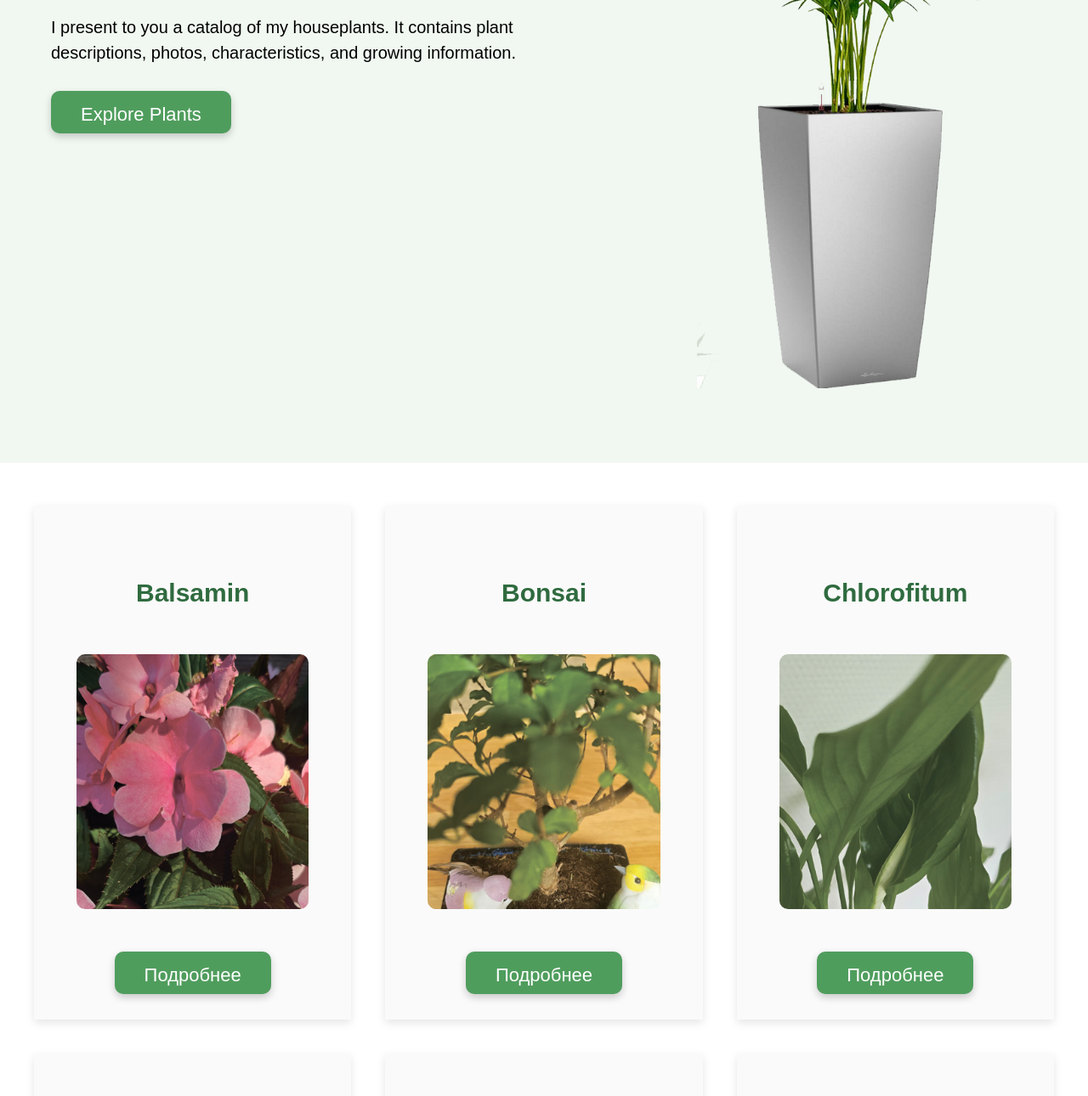
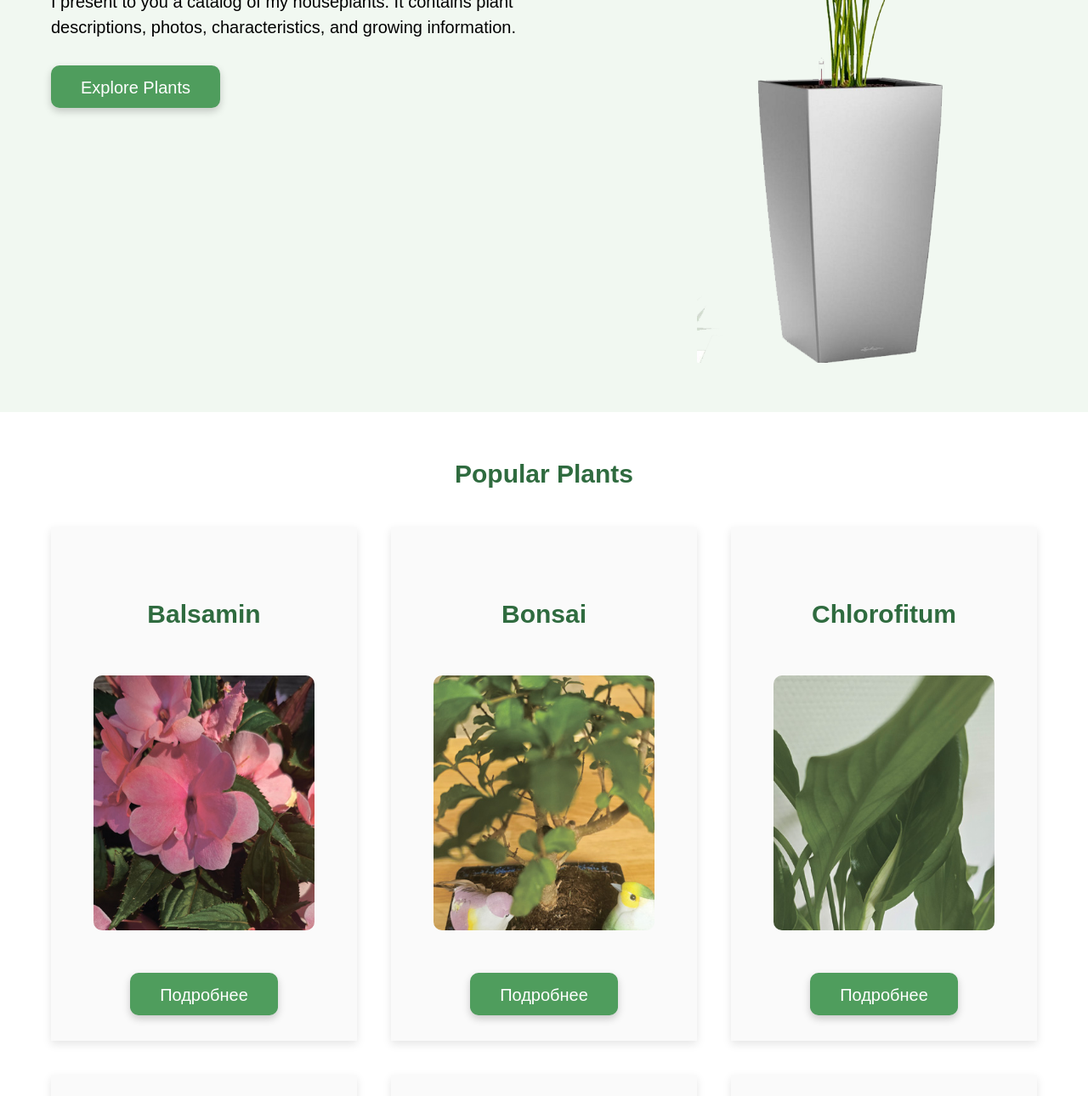
Before and after one commit to anzhela-pyvovarova/green-home, a plain HTML site: page index.html in a window 1280 px wide. Shown: the part 592-1882 px from the top of the page at 85% size. Drawn offline with Linux system fonts and the light colour scheme.

Commit message:
improve layout

```diff
--- a/index.html
+++ b/index.html
@@ -29,7 +29,7 @@
             <div class="hero-content">
                 <h1 class="hero-title">My houseplants</h1>
                 <div class="hero-description">I present to you a catalog of my houseplants. It contains plant descriptions, photos, characteristics, and growing information.</div>
-                <button class="hero-button">Explore Plants</button>
+                <button class="button hero-button">Explore Plants</button>
             </div>
 
             <div class="hero-img">
@@ -42,10 +42,15 @@
 
     <section class="popular-plants">
         <div class="container">
+
+            <h2 class="section-title">
+                Popular Plants
+            </h2>
+
             <div class="plant-card">
                 <h3 class="plant-title">Balsamin</h3>
                 <img src="img/cards/balsamin.jpg" alt="Balsamin">
-                <button>Подробнее</button>
+                <button class="button plant-button">Подробнее</button>
             </div>
 
 
@@ -53,31 +58,31 @@
             <div class="plant-card">
                 <h3 class="plant-title">Bonsai</h3>
                 <img src="img/cards/bonsai.jpg" alt="Bonsai">
-                <button>Подробнее</button>
+                <button class="button plant-button">Подробнее</button>
             </div>
 
             <div class="plant-card">
                 <h3 class="plant-title">Chlorofitum</h3>
                 <img src="img/cards/chlorofitum.jpg" alt="Chlorofitum">
-                <button>Подробнее</button>
+                <button class="button plant-button">Подробнее</button>
             </div>
 
             <div class="plant-card">
                 <h3 class="plant-title">Geran</h3>
                 <img src="img/cards/geran.jpg" alt="Geran">
-                <button>Подробнее</button>
+                <button class="button plant-button">Подробнее</button>
             </div>
 
             <div class="plant-card">
                 <h3 class="plant-title">Jelow</h3>
                 <img src="img/cards/jelow.jpg" alt="Jelow">
-                <button>Подробнее</button>
+                <button class="button plant-button">Подробнее</button>
             </div>
 
             <div class="plant-card">
                 <h3 class="plant-title">Tomate</h3>
                 <img src="img/cards/tomate.jpg" alt="Tomate">
-                <button>Подробнее</button>
+                <button class="button plant-button">Подробнее</button>
             </div>
 
 
@@ -85,8 +90,11 @@
     </section>
 
     <section class="care-tips">
-        <h3>Care Tips</h3>
+
         <div class="container">
+
+            <h3>Care Tips</h3>
+
             <div class="tip-card">
                 <span>🌞 Light</span>
                 <p>Most houseplants prefer bright indirect light</p>
--- a/style.css
+++ b/style.css
@@ -19,6 +19,25 @@ body{
     padding: 0 20px;
 }
 
+.button{
+    padding: 15px 35px;
+    height: 50px;
+    background-color: #4f9d5d;
+    border: none;
+    border-radius: 10px;
+    box-shadow: 0 4px 10px rgba(0, 0, 0, 0.2);
+    color: white;
+    font-size: 20px;
+    cursor: pointer;
+    transition:
+        background-color 0.3s ease,
+        transform 0.3s ease;
+}
+
+.button:hover{
+    background-color: #3d7d4a;
+    transform: translateY(-3px);
+}
 
 
 .header .container{
@@ -86,7 +105,7 @@ body{
 
 .hero{
     background-color: #f1f8f1;
-    padding: 80px 0;
+    padding: 50px 0;
 }
 
 .hero .container{
@@ -116,27 +135,7 @@ body{
 
 }
 
-.hero-button{
-    padding: 15px 35px;
-    height: 50px;
-    background: #4f9d5d;
-    border: none;
-    border-radius: 10px;
-    box-shadow: 0 4px 10px rgba(0, 0, 0, 0.2);
-    color: white;
-    font-size: 22px;
-    transition:
-        background-color 0.3s ease,
-        transform 0.3s ease;
 
-}
-
-.hero-button:hover{
-    background-color: #3d7d4a;
-    cursor: pointer;
-    transform:
-        translateY(-3px);
-}
 
 
 
@@ -151,13 +150,26 @@ body{
 
 /* section popular-plants */
 
+.popular-plants{
+    padding: 50px 0;
+}
+
 .popular-plants .container{
     display: grid;
     grid-template-columns: repeat(3, 1fr);
     justify-content: center;
     align-items: center;
     gap: 40px;
-    padding: 50px 0;
+
+}
+
+.section-title{
+    grid-column: 1 / -1;
+    font-size: 30px;
+    font-weight: 700;
+    color: #2f6b3f;
+    text-align: center;
+
 }
 
 .plant-card{
@@ -177,7 +189,7 @@ body{
 .plant-card:hover{
     transform:
         translateY(-15px);
-    border-left: 1px solid orange;
+
 
 }
 
@@ -186,27 +198,9 @@ body{
     font-size: 30px;
 }
 
-.plant-card button{
-    padding: 15px 35px;
-    height: 50px;
-    background: #4f9d5d;
-    border: none;
-    border-radius: 10px;
-    box-shadow: 0 4px 10px rgba(0, 0, 0, 0.2);
-    color: white;
-    font-size: 22px;
-    transition:
-        background-color 0.3s ease,
-        transform 0.3s ease;
 
-}
 
-.plant-card button:hover{
-     background-color: #3d7d4a;
-    cursor: pointer;
-    transform:
-        translateY(-3px);
-}
+
 
 .popular-plants img{
     width: 100%;
@@ -235,7 +229,7 @@ body{
     display: grid;
     grid-template-columns: repeat(4, 1fr);
     gap: 20px;
-    padding: 20px 0;
+
 
 }
 
@@ -252,7 +246,7 @@ body{
 
 .tip-card:hover{
     transform: translateY(-5px);
-    border-left: 2px solid orange;
+
 }
 
 .tip-card span{
@@ -325,7 +319,7 @@ body{
         grid-template-columns: repeat(2, 1fr);
     }
 
-    .hero{
+    .hero .hero-container{
         gap: 40px;
     }
 }
```
